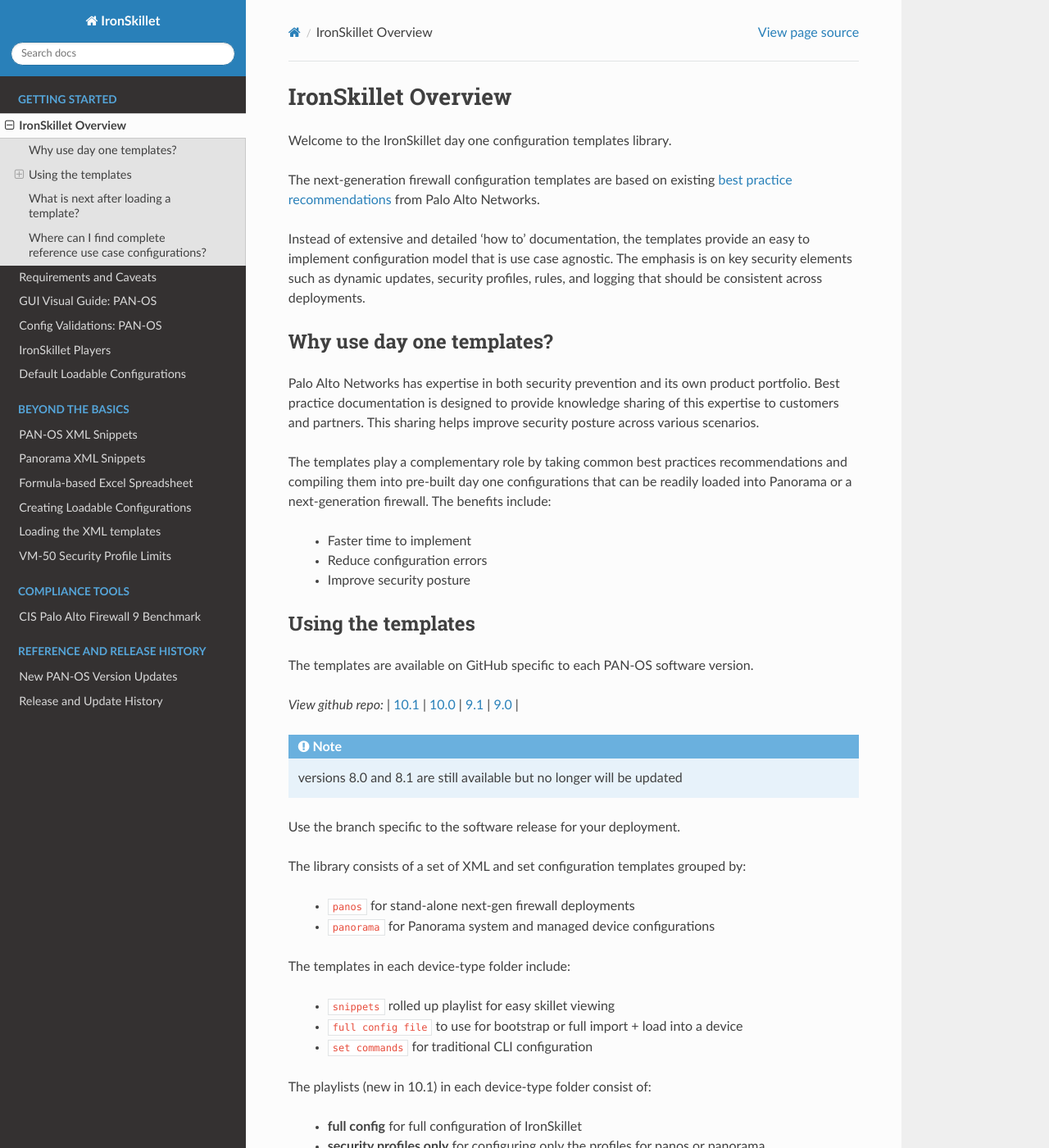
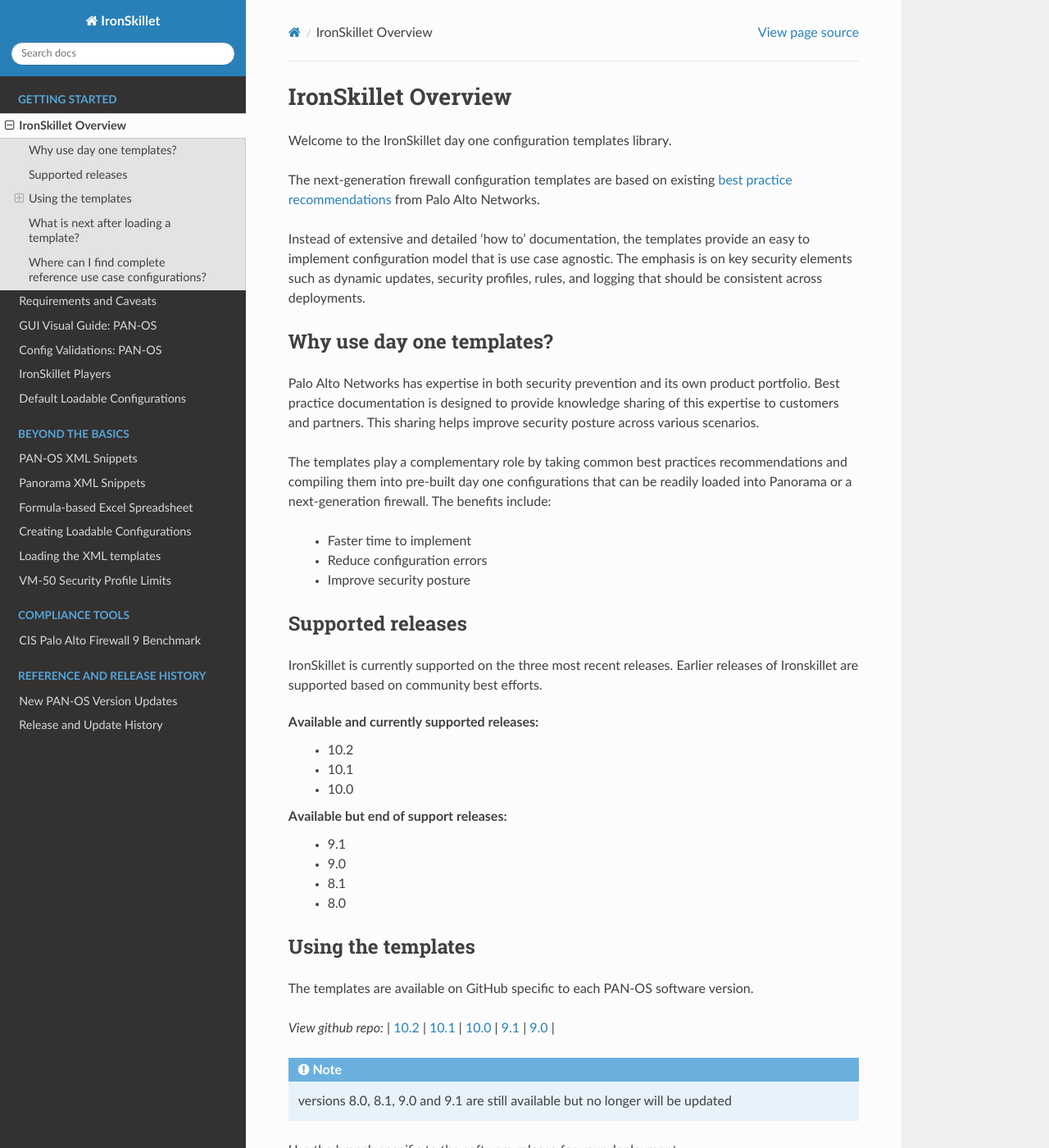
Before and after one commit to PaloAltoNetworks/iron-skillet, a Sphinx documentation site: the page built from docs/overview.rst, in a window 1280 px wide and 1400 px high. Shown: the whole window at 82% size. Built offline with Sphinx 7.4.7 and the Read the Docs theme 2.0.0, drawn with Linux system fonts in a browser that asks for light colours.

Commit message:
Added supported releases section

```diff
--- a/docs/overview.rst
+++ b/docs/overview.rst
@@ -30,12 +30,31 @@
     + Improve security posture
 
 
+Supported releases
+-------------------
+
+IronSkillet is currently supported on the three most recent releases. Earlier releases of Ironskillet are supported based
+on community best efforts.
+
+Available and currently supported releases:
+    + 10.2
+    + 10.1
+    + 10.0
+
+Available but end of support releases:
+    + 9.1
+    + 9.0
+    + 8.1
+    + 8.0
+
+
 Using the templates
 -------------------
 
 The templates are available on GitHub specific to each PAN-OS software version.
 
 `View github repo:` |
+`10.2 <https://github.com/PaloAltoNetworks/iron-skillet/tree/panos_v10.2>`_ |
 `10.1 <https://github.com/PaloAltoNetworks/iron-skillet/tree/panos_v10.1>`_ |
 `10.0 <https://github.com/PaloAltoNetworks/iron-skillet/tree/panos_v10.0>`_ |
 `9.1 <https://github.com/PaloAltoNetworks/iron-skillet/tree/panos_v9.1>`_ |
@@ -43,7 +62,7 @@
 
 
 .. Note::
-    versions 8.0 and 8.1 are still available but no longer will be updated
+    versions 8.0, 8.1, 9.0 and 9.1 are still available but no longer will be updated
 
 Use the branch specific to the software release for your deployment.
 
```
